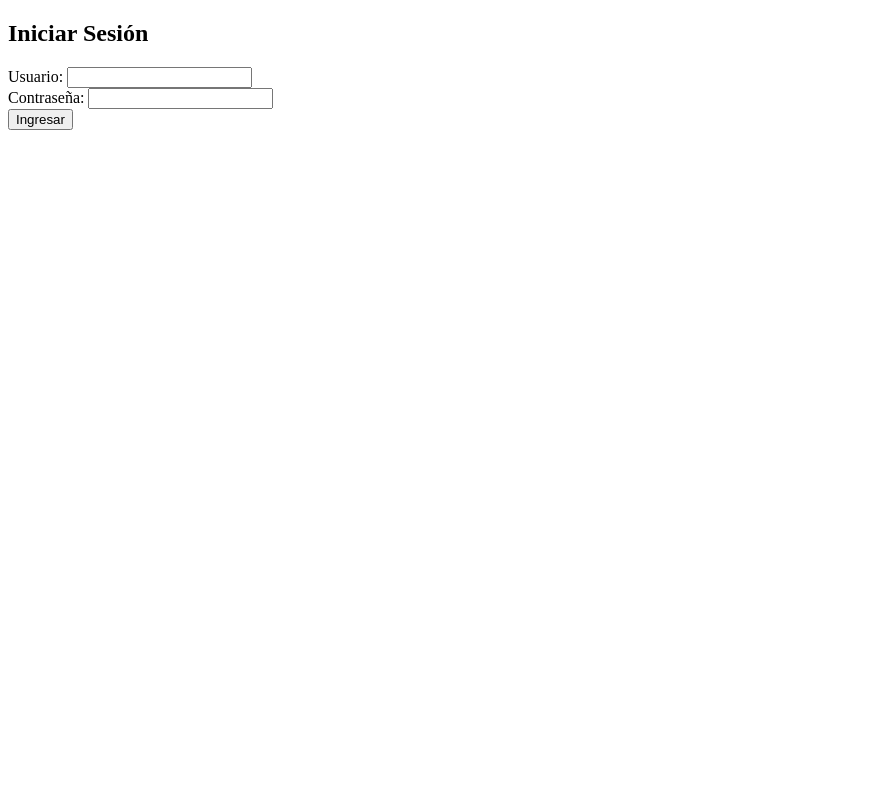
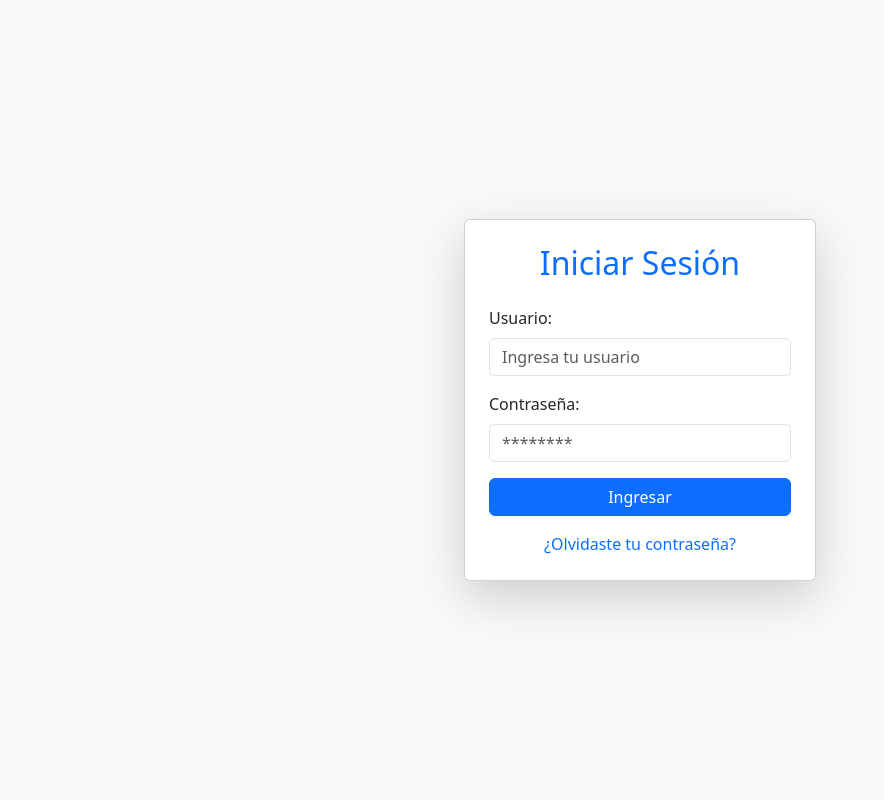
Before and after one commit to Alex010888/sistema_factura, a Flask app: page /login in a window 1280 px wide. Shown: the whole page, without its empty margins (0-884 px from the left). Run offline with Flask 3, Linux system fonts and the light colour scheme.

Commit message:
actualizacion de estilo de login usando bootstrap 5

```diff
--- a/templates/login.html
+++ b/templates/login.html
@@ -3,15 +3,30 @@
 <head>
     <meta charset="UTF-8">
     <title>Iniciar Sesión</title>
+    <!-- ✅ Enlace a Bootstrap 5 -->
+    <link href="https://cdn.jsdelivr.net/npm/bootstrap@5.3.3/dist/css/bootstrap.min.css" rel="stylesheet">
 </head>
-<body>
-    <h2>Iniciar Sesión</h2>
-    <form method="POST">
-        <label>Usuario:</label>
-        <input type="text" name="username" required><br>
-        <label>Contraseña:</label>
-        <input type="password" name="password" required><br>
-        <button type="submit">Ingresar</button>
-    </form>
+<body class="bg-light d-flex align-items-center justify-content-center vh-100">
+
+    <div class="card shadow-lg p-4" style="width: 22rem;">
+        <h2 class="text-center mb-4 text-primary">Iniciar Sesión</h2>
+        <form method="POST">
+            <div class="mb-3">
+                <label for="username" class="form-label">Usuario:</label>
+                <input type="text" class="form-control" id="username" name="username" placeholder="Ingresa tu usuario" required>
+            </div>
+            <div class="mb-3">
+                <label for="password" class="form-label">Contraseña:</label>
+                <input type="password" class="form-control" id="password" name="password" placeholder="********" required>
+            </div>
+            <button type="submit" class="btn btn-primary w-100">Ingresar</button>
+        </form>
+        <div class="text-center mt-3">
+            <a href="#" class="text-decoration-none">¿Olvidaste tu contraseña?</a>
+        </div>
+    </div>
+
+    <!-- ✅ Script de Bootstrap -->
+    <script src="https://cdn.jsdelivr.net/npm/bootstrap@5.3.3/dist/js/bootstrap.bundle.min.js"></script>
 </body>
 </html>
```
